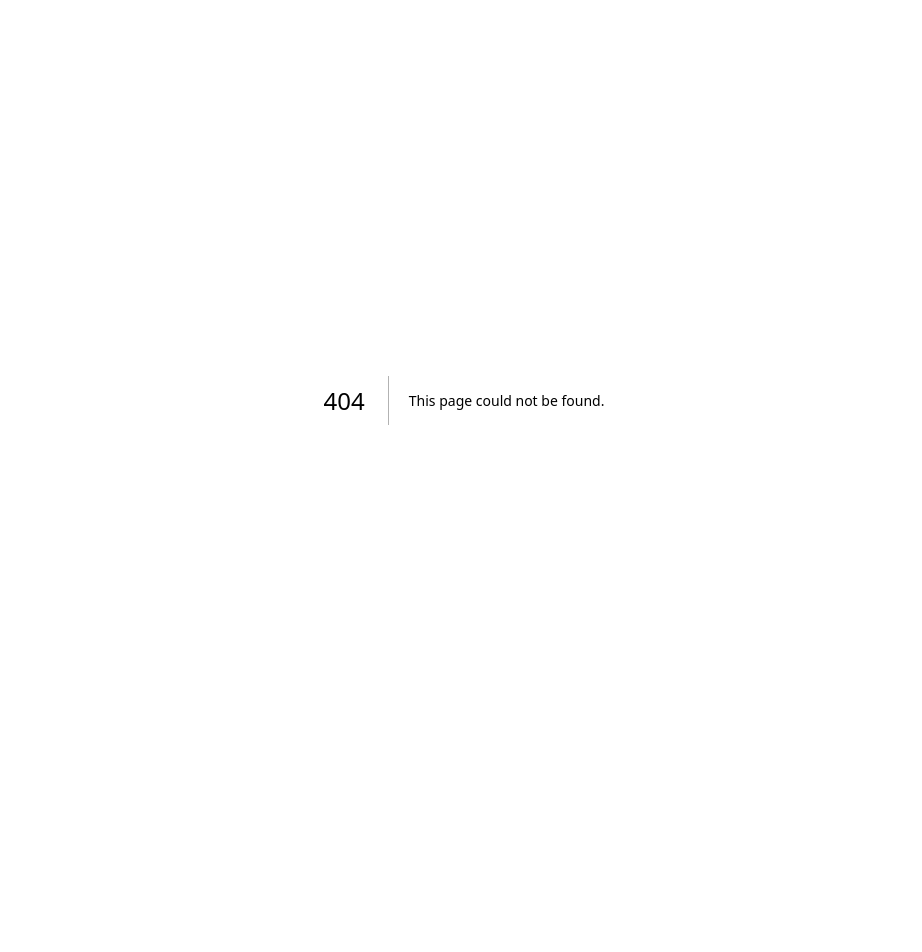
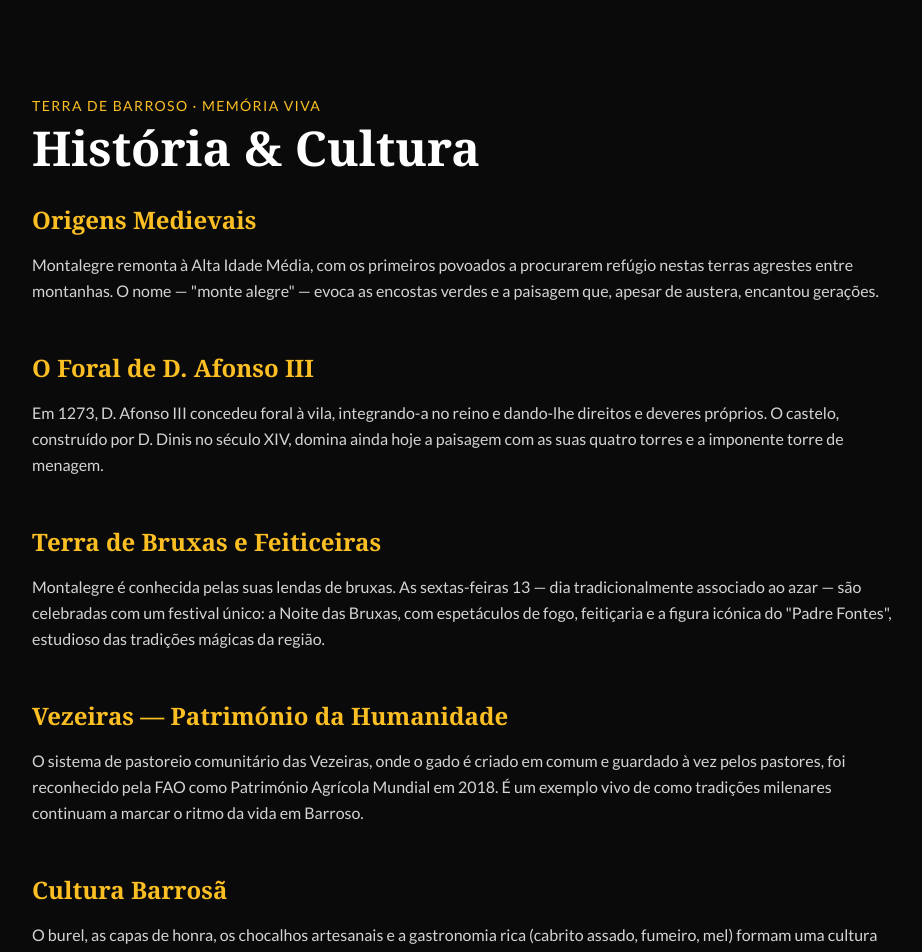
Before and after one commit to pedrosimao11/montalegre-guide, a Next.js app: page /historia in a window 1280 px wide. Before the commit this address had no page. Shown: the top 952 px of the page, without its empty margins (176-1098 px from the left). Before the commit the page ends 800 px from the top, so only its background shows below. Built offline with nearby package versions, Linux system fonts and the light colour scheme; a web font is replaced by a local one.

Commit message:
Rename app/história to app/historia/page.tsx

```diff
--- /dev/null
+++ b/app/historia/page.tsx
@@ -0,0 +1,74 @@
+export default function HistoriaPage() {
+  return (
+    <main className="min-h-screen bg-neutral-950 text-white">
+      <div className="max-w-4xl mx-auto px-4 py-24">
+        <p className="text-amber-400 text-sm uppercase tracking-widest mb-2">
+          Terra de Barroso · Memória Viva
+        </p>
+        <h1 className="text-4xl md:text-5xl font-serif font-bold mb-8">
+          História & Cultura
+        </h1>
+
+        <div className="space-y-12">
+          <section>
+            <h2 className="text-2xl font-serif font-semibold mb-4 text-amber-400">
+              Origens Medievais
+            </h2>
+            <p className="text-neutral-300 leading-relaxed">
+              Montalegre remonta à Alta Idade Média, com os primeiros povoados a procurarem
+              refúgio nestas terras agrestes entre montanhas. O nome — "monte alegre" — evoca
+              as encostas verdes e a paisagem que, apesar de austera, encantou gerações.
+            </p>
+          </section>
+
+          <section>
+            <h2 className="text-2xl font-serif font-semibold mb-4 text-amber-400">
+              O Foral de D. Afonso III
+            </h2>
+            <p className="text-neutral-300 leading-relaxed">
+              Em 1273, D. Afonso III concedeu foral à vila, integrando-a no reino e dando-lhe
+              direitos e deveres próprios. O castelo, construído por D. Dinis no século XIV,
+              domina ainda hoje a paisagem com as suas quatro torres e a imponente torre de menagem.
+            </p>
+          </section>
+
+          <section>
+            <h2 className="text-2xl font-serif font-semibold mb-4 text-amber-400">
+              Terra de Bruxas e Feiticeiras
+            </h2>
+            <p className="text-neutral-300 leading-relaxed">
+              Montalegre é conhecida pelas suas lendas de bruxas. As sextas-feiras 13 — dia
+              tradicionalmente associado ao azar — são celebradas com um festival único:
+              a Noite das Bruxas, com espetáculos de fogo, feitiçaria e a figura icónica
+              do "Padre Fontes", estudioso das tradições mágicas da região.
+            </p>
+          </section>
+
+          <section>
+            <h2 className="text-2xl font-serif font-semibold mb-4 text-amber-400">
+              Vezeiras — Património da Humanidade
+            </h2>
+            <p className="text-neutral-300 leading-relaxed">
+              O sistema de pastoreio comunitário das Vezeiras, onde o gado é criado em comum
+              e guardado à vez pelos pastores, foi reconhecido pela FAO como Património
+              Agrícola Mundial em 2018. É um exemplo vivo de como tradições milenares
+              continuam a marcar o ritmo da vida em Barroso.
+            </p>
+          </section>
+
+          <section>
+            <h2 className="text-2xl font-serif font-semibold mb-4 text-amber-400">
+              Cultura Barrosã
+            </h2>
+            <p className="text-neutral-300 leading-relaxed">
+              O burel, as capas de honra, os chocalhos artesanais e a gastronomia rica
+              (cabrito assado, fumeiro, mel) formam uma cultura profundamente enraizada
+              na terra. Montalegre é um dos últimos redutos de uma ruralidade autêntica
+              em Portugal.
+            </p>
+          </section>
+        </div>
+      </div>
+    </main>
+  );
+}
```
